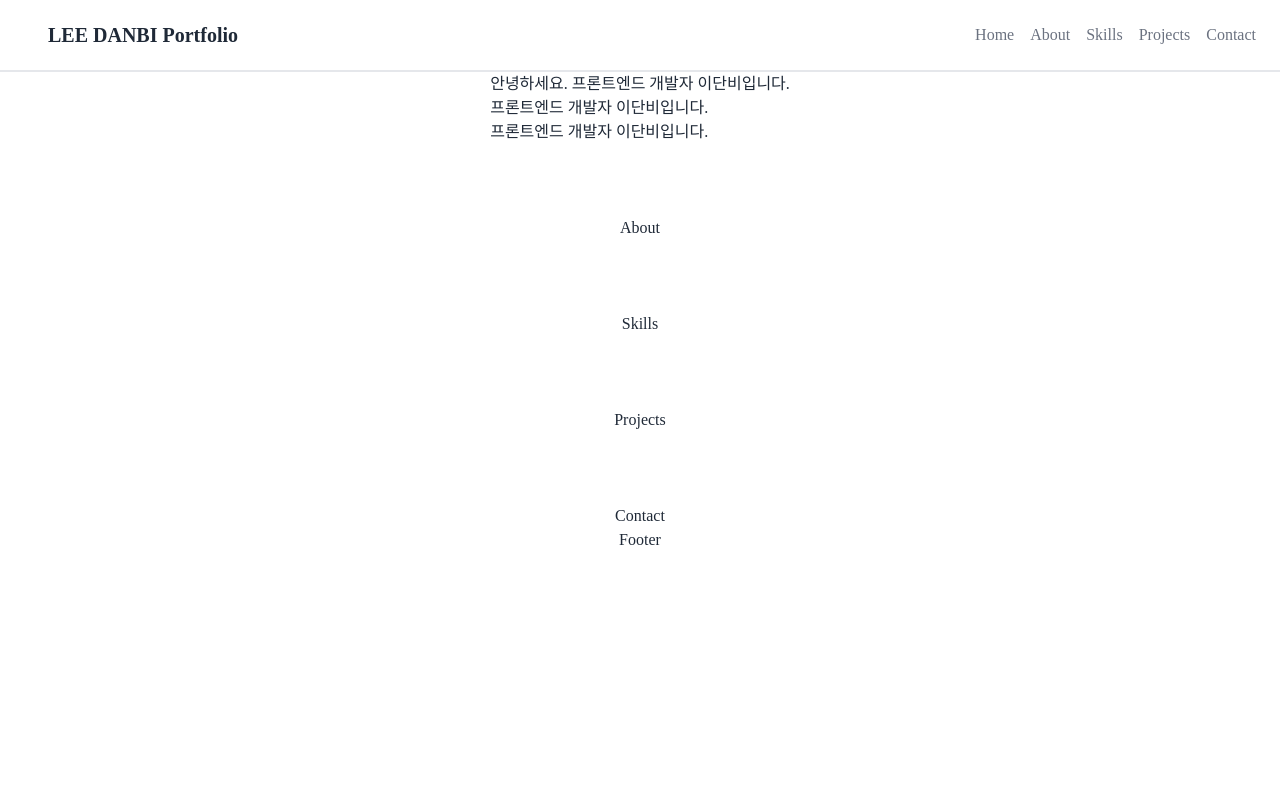
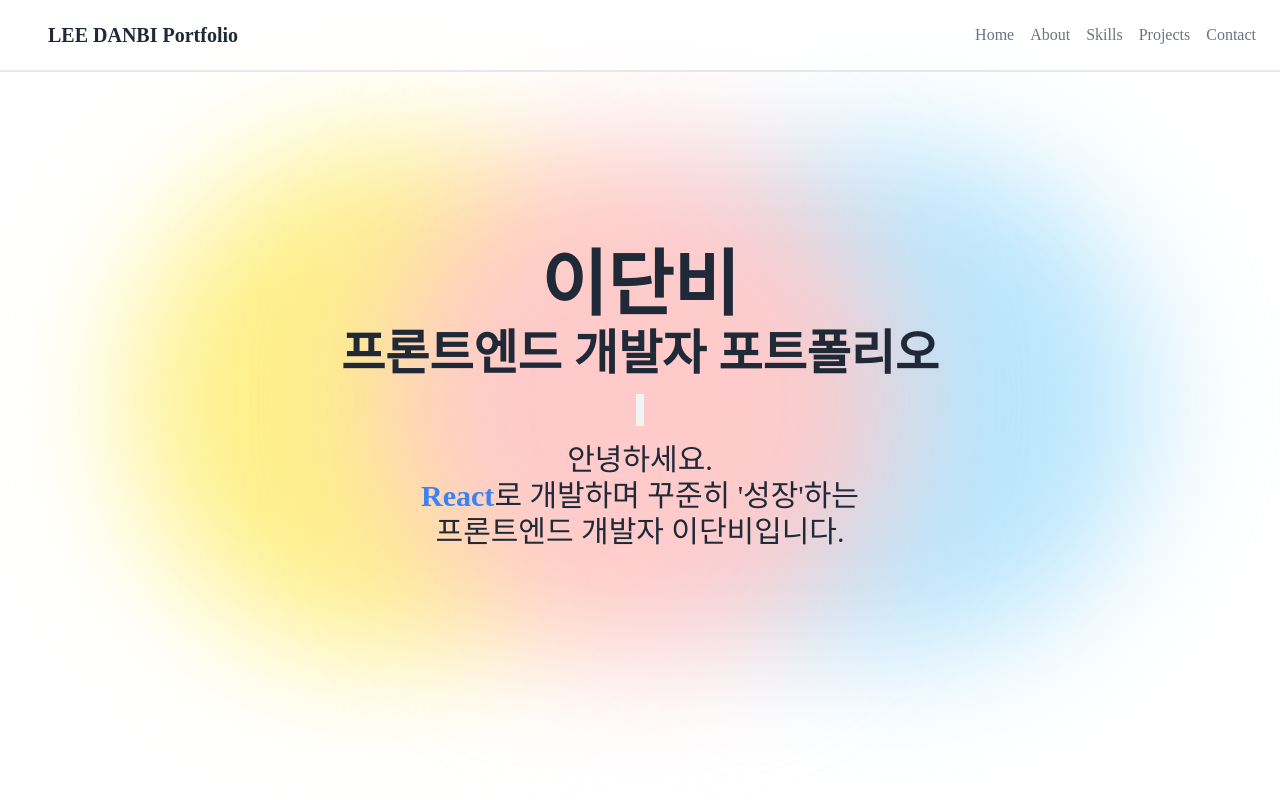
Before and after one commit to bidanee/portfolio, a Next.js app: page / in a window 1280 px wide. Shown: the top 800 px of the page. Built offline with nearby package versions, Linux system fonts and the light colour scheme; a small style sheet from the web is missing.

Commit message:
css 수정 및 home 완성

```diff
--- a/src/app/components/About.tsx
+++ b/src/app/components/About.tsx
@@ -1,7 +1,9 @@
 export default function About() {
   return (
     <div id="about">
-      <div className="mt-[4.5rem]">About</div>
+      <div className="w-full h-screen flex justify-center items-center">
+        About
+      </div>
     </div>
   );
 }
--- a/src/app/components/Contact.tsx
+++ b/src/app/components/Contact.tsx
@@ -1,7 +1,9 @@
 export default function Contact() {
   return (
     <div id="contact">
-      <div className="mt-[4.5rem]">Contact</div>
+      <div className="w-full h-screen flex justify-center items-center">
+        Contact
+      </div>
     </div>
   );
 }
--- a/src/app/components/Home.tsx
+++ b/src/app/components/Home.tsx
@@ -1,14 +1,20 @@
 export default function Home() {
   return (
     <div id="home">
-      <div className="mt-[4.5rem]">
-        <div className="flex flex-col">
-          <h1>안녕하세요. 프론트엔드 개발자 이단비입니다.</h1>
-          <p className="flex flex-col">
-            <span></span>
-            <span>프론트엔드 개발자 이단비입니다.</span>
-            <span>프론트엔드 개발자 이단비입니다.</span>
+      <div className=" w-full h-screen flex flex-col items-center justify-center">
+        <h1 className="relative text-7xl font-bold mb-2">이단비</h1>
+        <div className="w-[32rem] h-[32rem] rounded-full bg-yellow-200 right-1/2 absolute blur-3xl z-[-11]" />
+        <div className="w-[32rem] h-[32rem] rounded-full bg-sky-200 left-1/2 absolute blur-3xl z-[-11]" />
+        <div className="w-[32rem] h-[32rem] rounded-full bg-red-200  absolute blur-3xl z-[-11]" />
+        <h2 className="text-5xl font-bold">프론트엔드 개발자 포트폴리오</h2>
+        <div className="border-r-8 h-8 m-4 border-gray-100" />
+        <div className="flex flex-col items-center text-3xl">
+          <span>안녕하세요.</span>
+          <p>
+            <span className="text-blue-500 font-bold">React</span>
+            <span>로 개발하며 꾸준히 {"'성장'"}하는</span>
           </p>
+          <span>프론트엔드 개발자 이단비입니다.</span>
         </div>
       </div>
     </div>
--- a/src/app/components/Projects.tsx
+++ /dev/null
@@ -1,7 +0,0 @@
-export default function Projects() {
-  return (
-    <div id="projects">
-      <div className="mt-[4.5rem]">Projects</div>
-    </div>
-  );
-}
--- a/src/app/components/Skill.tsx
+++ b/src/app/components/Skill.tsx
@@ -1,7 +1,9 @@
 export default function Skills() {
   return (
     <div id="skills">
-      <div className="mt-[4.5rem]">Skills</div>
+      <div className="w-full h-screen flex justify-center items-center">
+        Skills
+      </div>
     </div>
   );
 }
--- /dev/null
+++ b/src/app/components/projects/ProjectCard.tsx
@@ -0,0 +1,3 @@
+export default function ProjectCards() {
+  return <div>card</div>;
+}
--- /dev/null
+++ b/src/app/components/projects/Projects.tsx
@@ -0,0 +1,13 @@
+import ProjectCards from "./ProjectCard";
+
+export default function Projects() {
+  return (
+    <div id="projects">
+      <div className="w-full h-screen flex justify-center items-center">
+        <div>
+          <ProjectCards />
+        </div>
+      </div>
+    </div>
+  );
+}
--- a/src/app/layout.tsx
+++ b/src/app/layout.tsx
@@ -23,7 +23,7 @@ export default function RootLayout({
         type="image/<generated>"
         sizes="<generated>"
       />
-      <body className=" h-[4000px] w-full">
+      <body className=" w-full">
         {/* <div className="bg-[#fbe2e3] absolute top-[-6rem] -z-10 right-[11rem] h-[31.25rem] w-[31.25rem] rounded-full blur-[10rem] sm:w-[68.75rem] "></div>
         <div className="bg-[#dbd7fb] absolute top-[-1rem] -z-10 left-[11rem] h-[31.25rem] w-[50rem] rounded-full blur-[10rem] sm:w-[68.75rem] md:left-[-33rem] lg:left-[-28rem] xl:left-[-15rem] 2xl:left-[-5rem]"></div> */}
         <Header />
--- a/src/app/page.tsx
+++ b/src/app/page.tsx
@@ -2,7 +2,7 @@ import About from "./components/About";
 import Contact from "./components/Contact";
 import Footer from "./components/Footer";
 import Home from "./components/Home";
-import Projects from "./components/Projects";
+import Projects from "./components/projects/Projects";
 import Skills from "./components/Skill";
 
 export default function App() {
```
